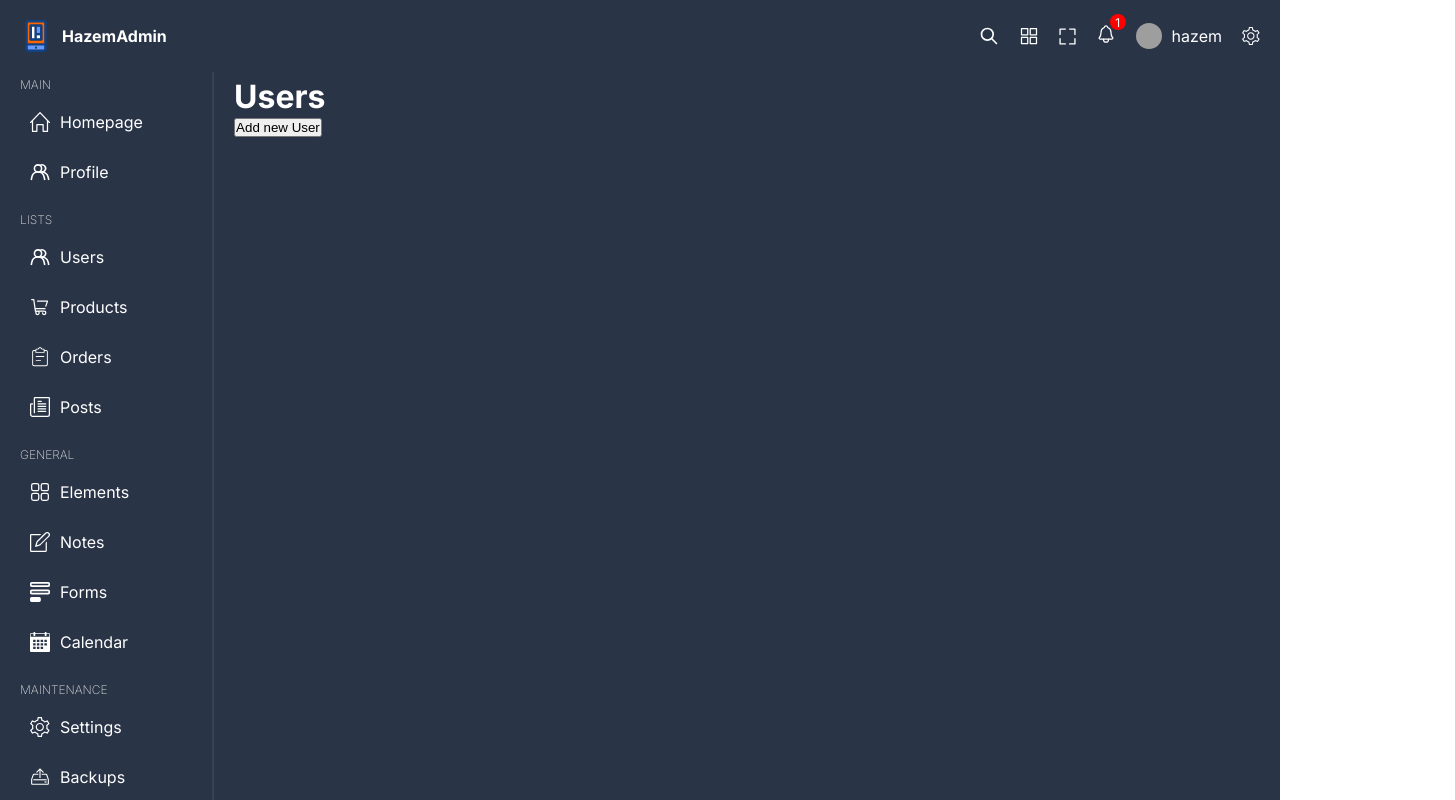
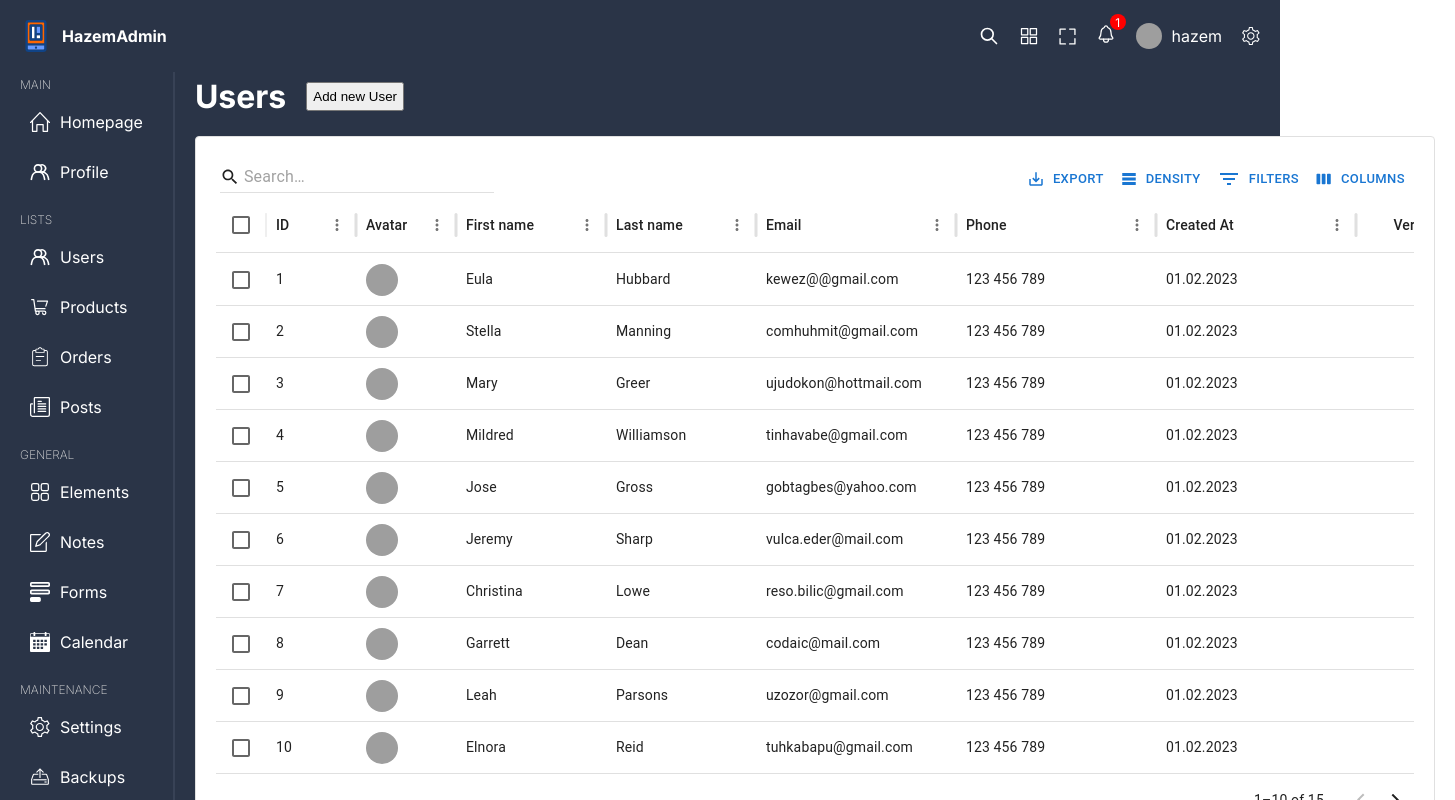
Before and after one commit to hazemmohsen2000/admin-dashboard, a React (Vite) app: page /users in a window 1280 px wide. Shown: the top 800 px of the page, 1455 px wide, since content can reach past the window. Built offline with nearby package versions, Linux system fonts and the light colour scheme; grey boxes are pictures that could not be loaded.

Commit message:
adding datatable component and updating routes

```diff
--- a/src/App.tsx
+++ b/src/App.tsx
@@ -13,7 +13,9 @@ function App() {
         <Route path ="/"  element ={ <Layout/> }>
           <Route index  element ={ <Home/> }/>
           <Route path ="users"  element ={ <Users/> }/>
+          <Route path ="users/:id"  element ={ <Users/> }/>
           <Route path ="products"  element ={ <Products/> }/>
+
         </Route>
       </Routes>
       </BrowserRouter>
--- /dev/null
+++ b/src/componenets/dataTable/DataTable.tsx
@@ -0,0 +1,65 @@
+import { Link } from 'react-router-dom';
+import './dataTable.scss'
+import { DataGrid, GridColDef, GridToolbar } from '@mui/x-data-grid'
+
+
+
+type Props = {
+    columns:GridColDef[],
+    row:object[]
+    slug: string;
+
+}
+const DataTable = (props:Props) => {
+
+
+    const handleDelete = (id: number) => {
+        console.log('deleted'+id)
+      };
+
+    const actionColumn: GridColDef = {
+        field: "action",
+        headerName: "Action",
+        width: 200,
+        renderCell: (params) => {
+          return (
+            <div className="action">
+              <Link to={`/${props.slug}/${params.row.id}`}>
+                <img src="/view.svg" alt="" />
+              </Link>
+              <div className="delete" onClick={() => handleDelete(params.row.id)}>
+                <img src="/delete.svg" alt="" />
+              </div>
+            </div>
+          );
+        },
+      };
+
+  return (
+    <div className='DataTable'>
+      <DataGrid
+      className='DataGride'
+        rows={props.row}
+        columns={[...props.columns,  actionColumn]}
+        initialState={{
+          pagination: {
+            paginationModel: {
+              pageSize: 10,
+            },
+          },
+        }}
+        slots={{toolbar:GridToolbar}}
+        slotProps={{
+            toolbar:{
+                showQuickFilter:true,
+                quickFilterProps:{debounceMs:500}
+            }
+        }}
+        pageSizeOptions={[5]}
+        checkboxSelection
+        disableRowSelectionOnClick
+      />
+    </div>
+  )
+}
+export default DataTable
--- /dev/null
+++ b/src/componenets/dataTable/dataTable.scss
@@ -0,0 +1,27 @@
+.DataTable{
+
+    .DataGride{
+        background-color: white;
+        padding : 20px;
+    }
+    .MuiDataGrid-toolbarContainer  {
+
+        flex-direction: row-reverse;
+     }
+     img{
+        height: 32px;
+        width: 32px;
+        border-radius: 50%;
+        object-fit: cover;
+        margin-top: 10px;
+     }
+     .action{
+        display: flex;
+        gap:15px;
+            img{
+                width: 20px;
+                height: 20px;
+                cursor: pointer;
+        }
+     }
+}
--- a/src/pages/users/Users.tsx
+++ b/src/pages/users/Users.tsx
@@ -1,5 +1,59 @@
 
+import { GridColDef } from "@mui/x-data-grid";
+import DataTable from "../../componenets/dataTable/DataTable"
 import "./users.scss"
+import { userRows } from "../../data";
+
+const columns: GridColDef[] = [
+  { field: "id", headerName: "ID", width: 90 },
+  {
+    field: "img",
+    headerName: "Avatar",
+    width: 100,
+    renderCell: (params) => {
+      return <img src={params.row.img || "/noavatar.png"} alt="" />;
+    },
+  },
+  {
+    field: "firstName",
+    type: "string",
+    headerName: "First name",
+    width: 150,
+  },
+  {
+    field: "lastName",
+    type: "string",
+    headerName: "Last name",
+    width: 150,
+  },
+  {
+    field: "email",
+    type: "string",
+    headerName: "Email",
+    width: 200,
+  },
+  {
+    field: "phone",
+    type: "string",
+    headerName: "Phone",
+    width: 200,
+  },
+  {
+    field: "createdAt",
+    headerName: "Created At",
+    width: 200,
+    type: "string",
+  },
+  {
+    field: "verified",
+    headerName: "Verified",
+    width: 150,
+    type: "boolean",
+  },
+];
+
+
+
 const Users = () => {
   return (
     <div className="users">
@@ -7,6 +61,7 @@ const Users = () => {
         <h1>Users</h1>
         <button>Add new User</button>
       </div>
+      <DataTable  slug="users" columns ={columns} row = {userRows}/>
 
     </div>
   )
--- a/src/pages/users/users.scss
+++ b/src/pages/users/users.scss
@@ -1,3 +1,13 @@
 .users{
 
+    .info{
+        display: flex;
+        align-items: center;
+        gap: 20px;
+        margin-bottom: 20px;
+    }
+    button {
+        padding : 5px;
+        cursor: pointer;
+    }
 }
```
